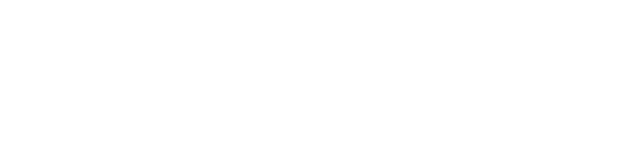
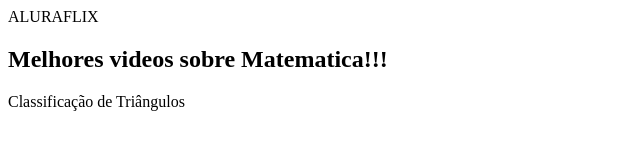
Before and after one commit to 026karolyne/ColecaoDeVideos, a plain HTML site: page index.html in a window 1280 px wide. Shown: the whole page, without its empty margins (0-640 px from the left). Drawn offline with Linux system fonts and the light colour scheme.

Commit message:
modifiquei o codigo

```diff
--- a/index.html
+++ b/index.html
@@ -3,9 +3,14 @@
 <head>
     <meta charset="UTF-8">
     <meta name="viewport" content="width=device-width, initial-scale=1.0">
-    <title>Document</title>
+    <title>Matematica!!!</title>
 </head>
 <body>
+    <header>ALURAFLIX</header>
+    <section>
+          <h1>Melhores videos sobre Matematica!!!</h1>
+         <p>Classificação de Triângulos</p>
+          </div>
 
 </body>
 </html>
```
